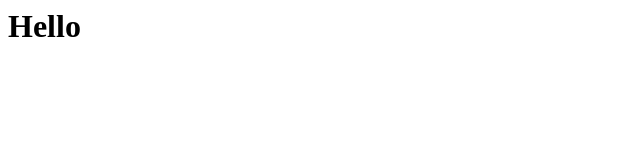
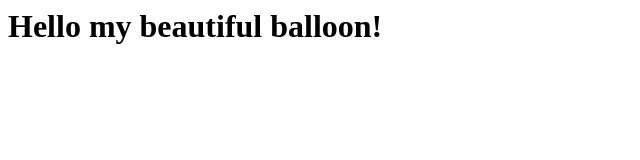
Before and after one commit to artingu/skills-code-with-codespaces, a plain HTML site: page index.html in a window 1280 px wide. Shown: the whole page, without its empty margins (0-640 px from the left). Drawn offline with Linux system fonts and the light colour scheme.

Commit message:
i guess this is a commit

```diff
--- a/index.html
+++ b/index.html
@@ -1,3 +1,3 @@
 <html>
-  <h1>Hello</h1>
+  <h1>Hello my beautiful balloon!</h1>
 </html>
```
